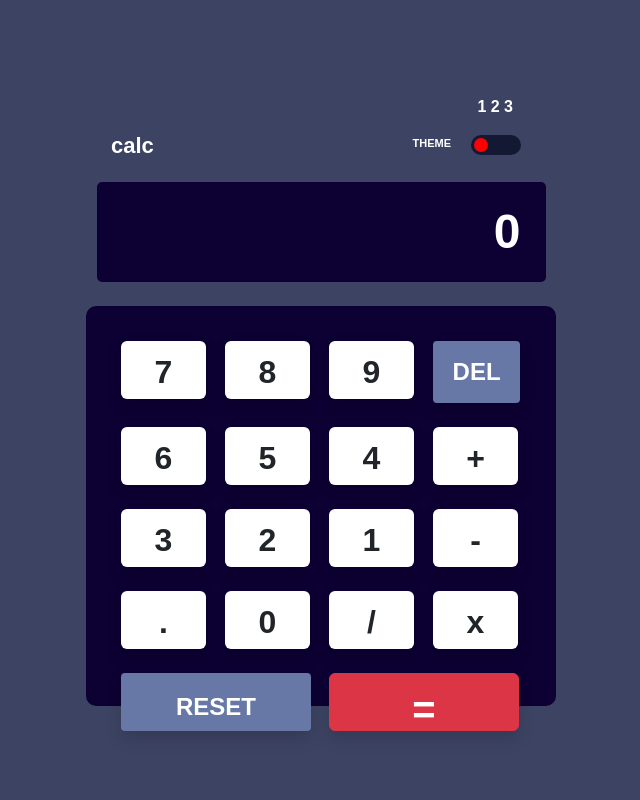
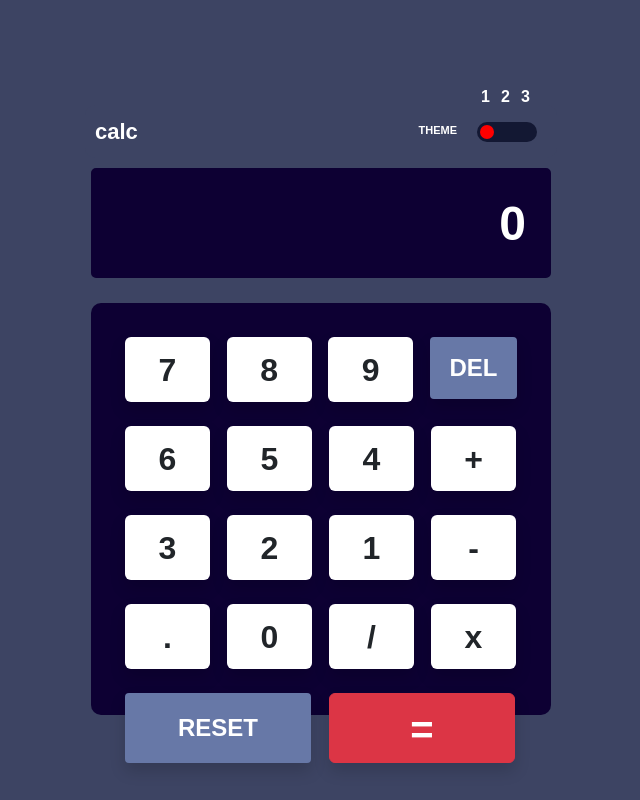
Before and after one commit to ahsanwaheed-1/webAssignment1, an Angular app in the folder Calculator/: page /app-calculator-site in a window 1280 px wide. Shown: the whole page, without its empty margins (319-959 px from the left). Built offline with nearby package versions, Linux system fonts and the light colour scheme.

Commit message:
finalizing the css, html

```diff
--- a/Calculator/src/app/app.component.html
+++ b/Calculator/src/app/app.component.html
@@ -1 +1 @@
-<app-calculator-site></app-calculator-site>
+<app-calculator-site ngSkipHydration>></app-calculator-site>
--- a/Calculator/src/app/calculator-site/calculator-site.component.css
+++ b/Calculator/src/app/calculator-site/calculator-site.component.css
@@ -8,18 +8,36 @@ body{
   font-size: xx-large; /* Bigger font */
 }
 
-.lumber{
-  width: 440px;
-  text-align: right;
+/*.lumber{*/
+/*  display: table;*/
+/*  width: 470px;*/
+/*  !*!*Optional*!*!*/
+/*  !*text-align: right;*!*/
+/*  !*table-layout: fixed; !*Optional*!*!*/
+/*  border-spacing: 1px; !*Optional*!*/
+/*  font-size: 1.2rem;*/
+/*  color:#ffffff;*/
+/*}*/
+.lumber {
+  display: flex;
+  /*flex-direction: row;*/
+  justify-content: right;
+  width: 408px;
+  margin: 0 auto;
+}
+
+.c1,.c2,.c3 {
+  width: 20px;
+  height: 20px;
   font-size: 1rem;
-  margin-right: 56px;
-  color:white;
+  color: white;
 }
+
 .bar {
   display: flex;
   justify-content: space-between;
   align-items: center;
-  width: 440px;
+  width: 472px;
   padding: 10px;
   margin-bottom: 10px;
   background-color: #3d4463;
@@ -46,7 +64,7 @@ body{
 .switch {
   position: relative;
   display: inline-block;
-  width: 60px;
+  width: 70px;
   height: 20px;
 }
 
@@ -55,7 +73,7 @@ body{
 }
 
 input:checked+ .slider:before {
-  transform: translateX(30px);
+  transform: translateX(40px);
 }
 
 .slider {
@@ -87,7 +105,6 @@ input:checked+ .slider:before {
   background-color: red;
   transition: .4s;
 }
-
 .container {
   max-width: 400px;
   display: flex;
@@ -108,35 +125,35 @@ input:checked+ .slider:before {
 .display input {
   background-color: #0d0033;
   color: white;
-  width: 449px;
-  height: 100px;
+  width: 460px;
+  height: 110px;
   font-size: xxx-large;
   text-align: right;
   padding-right: 10px;
   border-radius: 5px;
+  margin-bottom: 1px;
   border: 15px solid #0d0033;
 }
 .btn {
   width: 85px;
-  height: 58px;
+  height: 65px;
   font-size: 24px;
 }
 .btn {
-  box-shadow: 1px 4px 6px rgba(0, 0, 0, 0.1);
+  box-shadow: 0px 4px 6px rgba(0, 0, 0, 0.1);
   font-size: xx-large;
   font-weight: bold;
 }
 .sub-buttons {
-  width: 190px;
-  height: 58px;
-  vertical-align: center;
+  width: 186px;
+  height: 70px;
 }
 
 .buttons{
   background-color: #0d0033;
-  width: 470px;
-  height: 50vh;
-  padding: 35px;
+  width: 460px;
+  height: 51.5vh;
+  padding: 34px;
   border-radius: 10px;
 }
 
@@ -144,11 +161,15 @@ input:checked+ .slider:before {
   display: inline-block;
   color: #fff;
   text-align: center;
+  vertical-align: middle;
+  user-select: none;
   background-color: #6778a7;
   border: 2px solid #6778a7;
   padding: 0.7rem 1.1rem;
+  line-height: 1.5;
   border-radius: 0.25rem;
-  box-shadow: 1px 4px 6px rgba(0, 0, 0, 0.1);
+  transition: color 0.15s ease-in-out, background-color 0.15s ease-in-out, border-color 0.15s ease-in-out, box-shadow 0.15s ease-in-out;
+  box-shadow: 0px 4px 6px rgba(0, 0, 0, 0.1);
   font-weight: bold;
   font-size: x-large;
 }
@@ -158,23 +179,23 @@ input:checked+ .slider:before {
 }
 
 .delete-button:active{
-  box-shadow: 1px 2px 4px rgba(0, 0, 0, 0.2); /* Add smaller shadow when clicked */
+  box-shadow: 0px 2px 4px rgba(0, 0, 0, 0.2); /* Add smaller shadow when clicked */
   transform: scale(0.98);
 }
 
 .warning{
   background-color: #6778a7;
   border: #6778a7;
-  /*display: inline-block;*/
+  display: inline-block;
   color: #fff;
   text-align: center;
-  /*vertical-align: middle;*/
-  /*user-select: none;*/
+  vertical-align: middle;
+  user-select: none;
   padding: 1rem 1.5rem;
-  /*line-height: 1.5;*/
+  line-height: 1.5;
   border-radius: 0.25rem;
-  /*transition: color 0.15s ease-in-out, background-color 0.15s ease-in-out, border-color 0.15s ease-in-out, box-shadow 0.15s ease-in-out;*/
-  box-shadow: 1px 4px 6px rgba(0, 0, 0, 0.1);
+  transition: color 0.15s ease-in-out, background-color 0.15s ease-in-out, border-color 0.15s ease-in-out, box-shadow 0.15s ease-in-out;
+  box-shadow: 0px 4px 6px rgba(0, 0, 0, 0.1);
   font-size: x-large;
   font-weight: bold;
 }
@@ -185,6 +206,6 @@ input:checked+ .slider:before {
 }
 
 .warning:active{
-  box-shadow: 1px 2px 4px rgba(0, 0, 0, 0.2); /* Add smaller shadow when clicked */
+  box-shadow: 0px 2px 4px rgba(0, 0, 0, 0.2); /* Add smaller shadow when clicked */
   transform: scale(0.98);
 }
--- a/Calculator/src/app/calculator-site/calculator-site.component.html
+++ b/Calculator/src/app/calculator-site/calculator-site.component.html
@@ -15,7 +15,15 @@
 <body>
 <div class="container">
   <div class="lumber">
-    <span>1 2 3</span>
+    <div class="c1">
+      <span>1</span>
+    </div>
+    <div class="c2">
+      <span>2</span>
+    </div>
+    <div class="c3">
+      <span>3</span>
+    </div>
   </div>
   <div class="bar">
     <div class="title">calc</div>
--- a/Calculator/src/app/calculator-site/calculator-site.component.ts
+++ b/Calculator/src/app/calculator-site/calculator-site.component.ts
@@ -48,7 +48,8 @@ export class CalculatorSiteComponent {
   calculate() {
     try {
       // Evaluate the expression, removing any spaces
-      this.currentInput = eval(this.currentInput.replace(/ /g, ''));
+      const result = eval(this.currentInput.replace(/ /g, ''));
+      this.currentInput = result.toString();
     } catch (error) {
       this.currentInput = 'Error';  // Handle invalid expressions
     }
```
